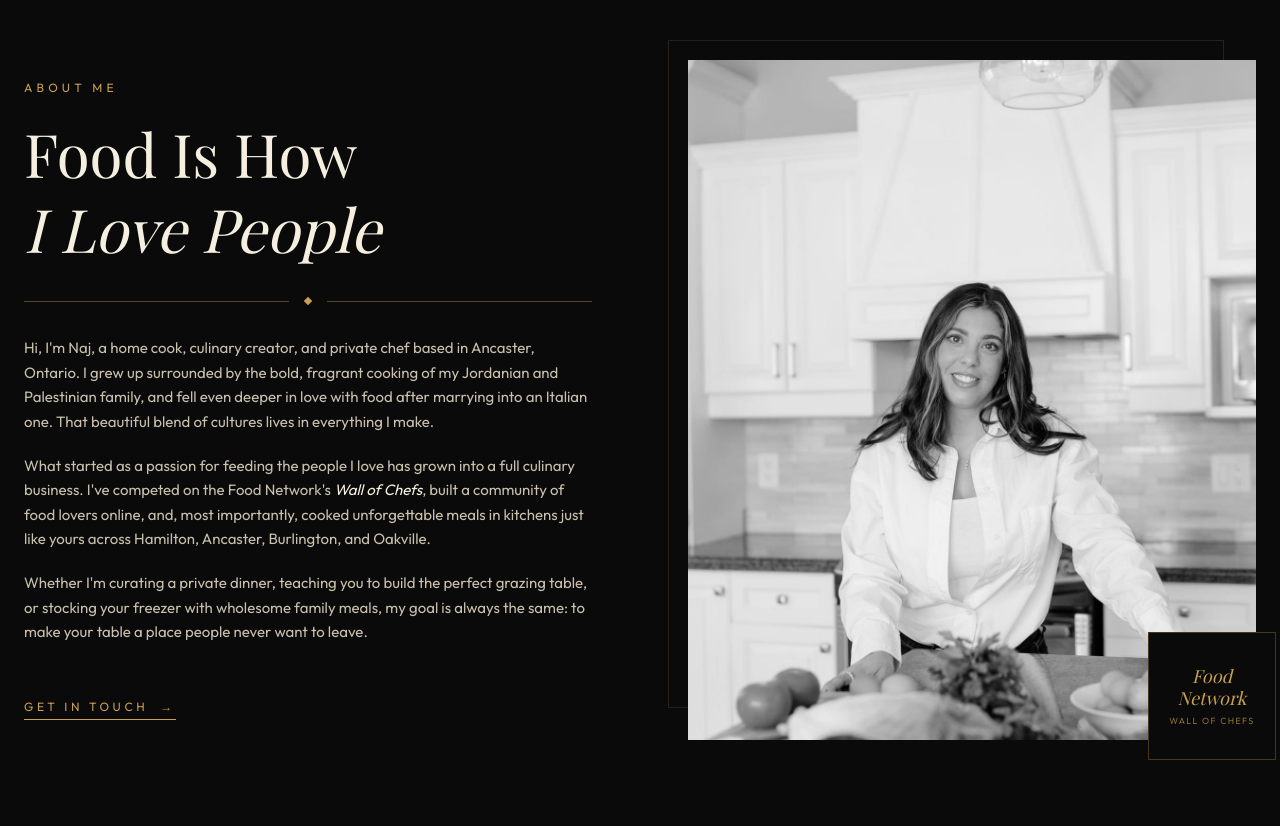
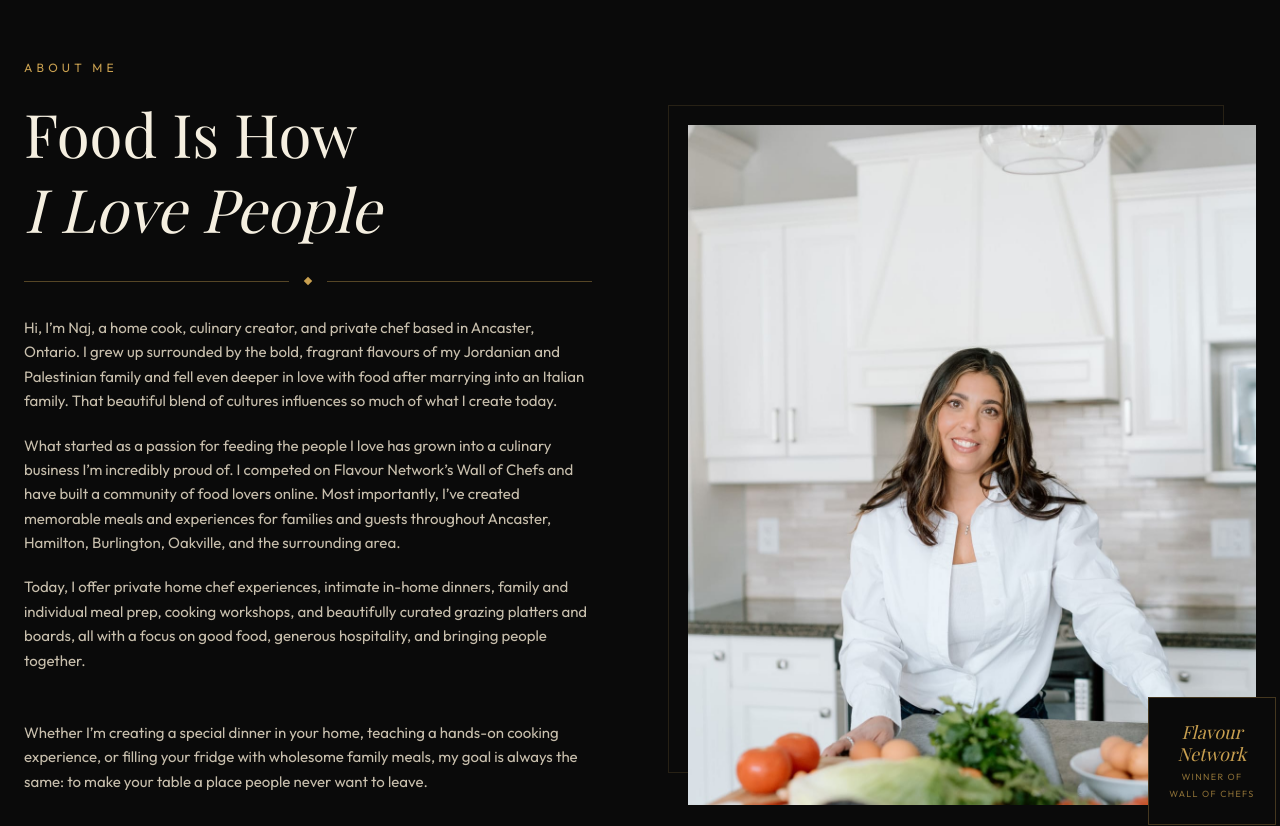
Before and after one commit to McMabee/homecook-naj-website, a React (Vite) app: page / in a window 1280 px wide. Shown: the part 900-1726 px from the top of the page. Built offline with nearby package versions, Linux system fonts and the light colour scheme; no server answers; the database is empty; the HTML template or start-up script is replaced by a standard one; a web font is replaced by a local one.

Commit message:
Made changes as requested by Naj

```diff
--- a/src/pages/Home.tsx
+++ b/src/pages/Home.tsx
@@ -79,13 +79,16 @@ export default function Home({ setPage }: HomeProps) {
                 <GoldDiamond />
               </div>
               <p className="text-cream-muted leading-relaxed mb-5 text-[15px]">
-                Hi, I'm Naj, a home cook, culinary creator, and private chef based in Ancaster, Ontario. I grew up surrounded by the bold, fragrant cooking of my Jordanian and Palestinian family, and fell even deeper in love with food after marrying into an Italian one. That beautiful blend of cultures lives in everything I make.
+                Hi, I’m Naj, a home cook, culinary creator, and private chef based in Ancaster, Ontario. I grew up surrounded by the bold, fragrant flavours of my Jordanian and Palestinian family and fell even deeper in love with food after marrying into an Italian family. That beautiful blend of cultures influences so much of what I create today.
               </p>
               <p className="text-cream-muted leading-relaxed mb-5 text-[15px]">
-                What started as a passion for feeding the people I love has grown into a full culinary business. I've competed on the Food Network's <em className="text-cream">Wall of Chefs</em>, built a community of food lovers online, and, most importantly, cooked unforgettable meals in kitchens just like yours across Hamilton, Ancaster, Burlington, and Oakville.
+                What started as a passion for feeding the people I love has grown into a culinary business I’m incredibly proud of. I competed on Flavour Network’s Wall of Chefs and have built a community of food lovers online. Most importantly, I’ve created memorable meals and experiences for families and guests throughout Ancaster, Hamilton, Burlington, Oakville, and the surrounding area.
               </p>
               <p className="text-cream-muted leading-relaxed mb-12 text-[15px]">
-                Whether I'm curating a private dinner, teaching you to build the perfect grazing table, or stocking your freezer with wholesome family meals, my goal is always the same: to make your table a place people never want to leave.
+                Today, I offer private home chef experiences, intimate in-home dinners, family and individual meal prep, cooking workshops, and beautifully curated grazing platters and boards, all with a focus on good food, generous hospitality, and bringing people together.
+              </p>
+              <p className="text-cream-muted leading-relaxed mb-12 text-[15px]">
+                Whether I’m creating a special dinner in your home, teaching a hands-on cooking experience, or filling your fridge with wholesome family meals, my goal is always the same: to make your table a place people never want to leave.
               </p>
               <button
                 onClick={() => setPage('contact')}
@@ -102,12 +105,13 @@ export default function Home({ setPage }: HomeProps) {
                 src={portraitImage}
                 alt="Naj smiling at her kitchen island, surrounded by fresh produce"
                 loading="lazy"
-                className="w-full h-[580px] md:h-[680px] object-cover relative z-10 grayscale"
+                className="w-full h-[580px] md:h-[680px] object-cover relative z-10"
               />
               <div className="absolute -bottom-5 -right-5 w-32 h-32 bg-obsidian border border-gold/30 flex items-center justify-center z-20">
                 <div className="text-center px-2">
-                  <p className="font-display text-lg text-gold italic leading-tight">Food</p>
+                  <p className="font-display text-lg text-gold italic leading-tight">Flavour</p>
                   <p className="font-display text-lg text-gold italic leading-tight">Network</p>
+                  <p className="text-gold-muted text-[9px] tracking-[0.15em] uppercase mt-1">Winner Of</p>
                   <p className="text-gold-muted text-[9px] tracking-[0.15em] uppercase mt-1">Wall of Chefs</p>
                 </div>
               </div>
@@ -215,7 +219,7 @@ function ServiceCard({ index, title, description, image, imageAlt, onBook }: Ser
         <div className="w-8 h-px bg-gold mb-6" />
         <p className="text-cream-muted leading-relaxed text-[15px] flex-1">{description}</p>
         <span className="inline-flex items-center gap-2 text-gold text-xs tracking-[0.25em] uppercase mt-10 opacity-0 group-hover:opacity-100 translate-y-3 group-hover:translate-y-0 transition-all duration-300">
-          Enquire <span aria-hidden>→</span>
+          Inquire <span aria-hidden>→</span>
         </span>
       </div>
     </button>
```
Also changed, not shown: 1 other file (tests, documents, lock files or other folders).
